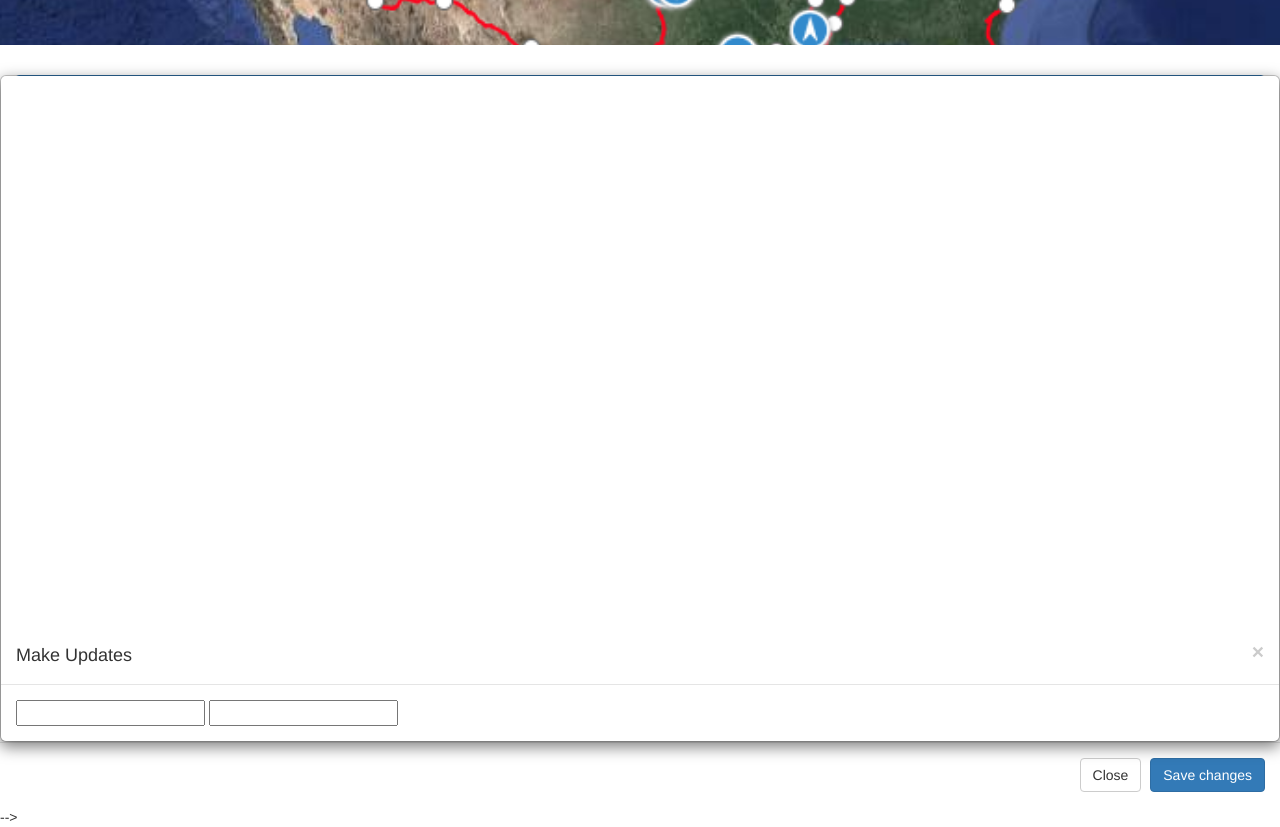
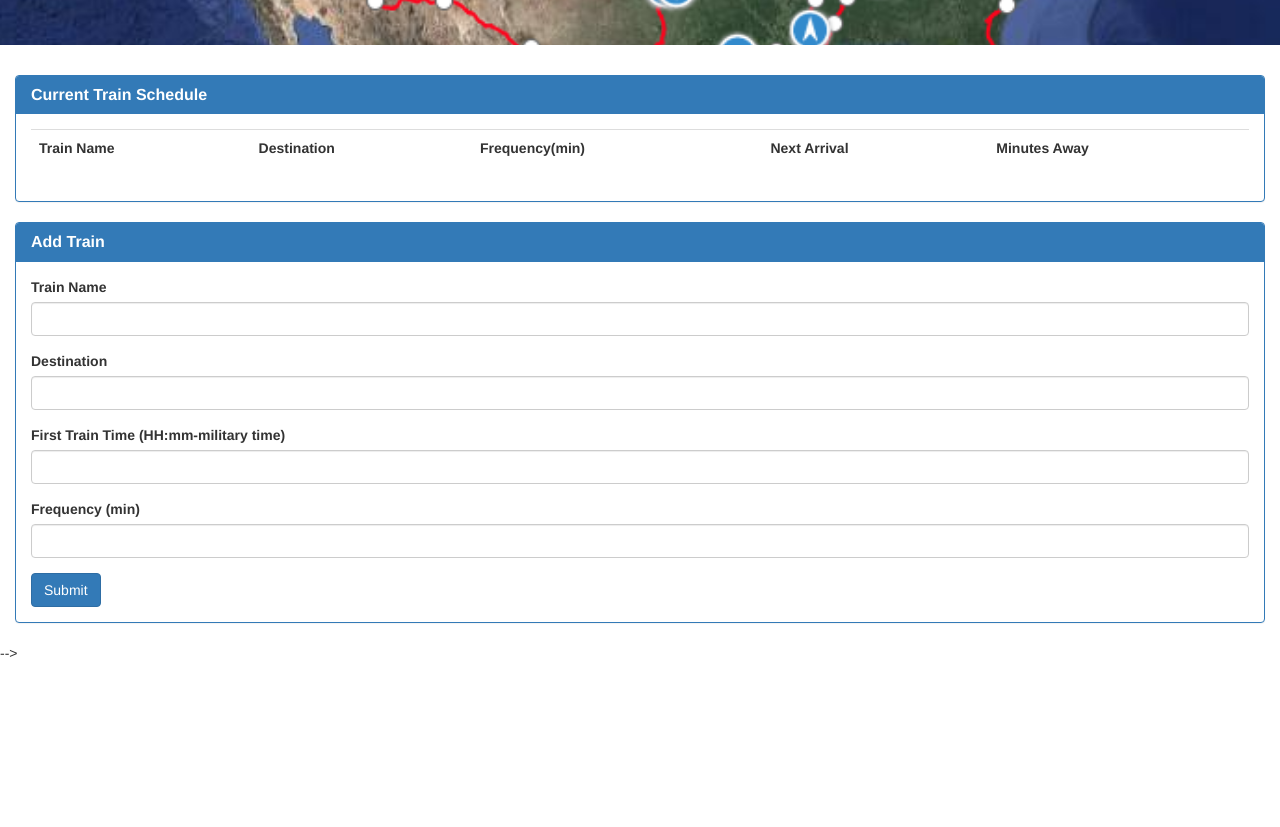
Before and after one commit to xhrsteven/Train_Schduler, a plain HTML site: page index.html in a window 1280 px wide. Shown: the part 497-1324 px from the top of the page. After the commit the page ends 1160 px from the top, so only its background shows below. Drawn offline with nearby package versions, Linux system fonts and the light colour scheme; no server answers.

Commit message:
Update index.html

```diff
--- a/index.html
+++ b/index.html
@@ -81,7 +81,7 @@
     <!-- <div class="modal fade" id="myModal" role="dialog">
         <div class="modal-dialog">
             <!-- Modal content-->
-            <div class="modal-content">
+<!--             <div class="modal-content">
                 <div class="modal-header">
                     <button type="button" class="close" data-dismiss="modal">&times;</button>
                     <h4 class="modal-title" id="myModalLabel">Make Updates</h4>
@@ -96,8 +96,8 @@
                 <button type="button" class="btn btn-default" data-dismiss="modal">Close</button>
                 <button type="button" class="btn btn-primary">Save changes</button>
             </div>
-        </div>
-    </div> -->
+        </div> -->
+<!--     </div> --> -->
     <script src="https://cdnjs.cloudflare.com/ajax/libs/jquery/3.2.1/jquery.min.js"></script>
     <script src="js/logic.js"></script>
 </body>
```
